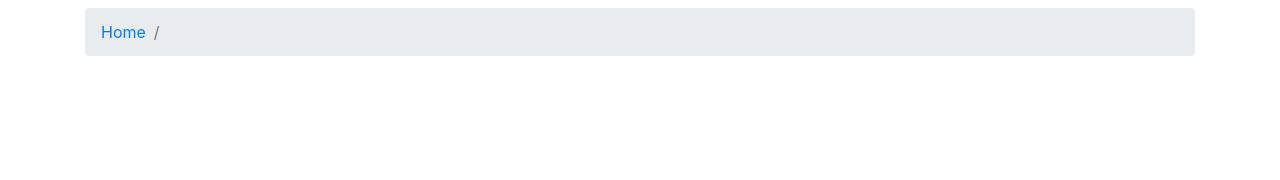
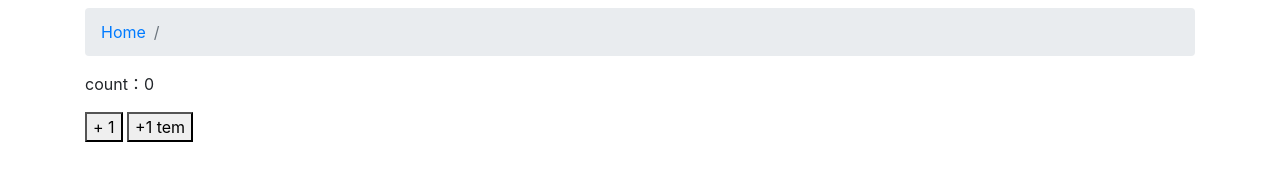
Before and after one commit to AxCat/vue-ex, a website: page Ex/third/Methods.html in a window 1280 px wide. Drawn offline with nearby package versions, Linux system fonts and the light colour scheme.

Commit message:
methods属性初の体验

```diff
--- a/Ex/third/Methods.html
+++ b/Ex/third/Methods.html
@@ -20,14 +20,38 @@
     </nav>
 
     <div id="app">
+        <p>count：<span>{{counter}}</span></p>
+        <button @click="add(1)">+ 1</button>
 
+        <btn @click.native="add(1)">+ 1</btn>
     </div>
 
 </div>
 
 <script type="text/javascript">
+
+    var btn = {
+        template:`
+        <button>+1 tem</button>
+        `
+    }
+
+
 //    每个 Vue 应用都是通过用 Vue 函数创建一个新的 Vue 实例开始的
-
+    var  app = new Vue({
+        el:'#app',
+        data:{
+            counter:0
+        },
+        methods:{
+          add:function (x) {
+              this.counter += x
+          }
+        },
+        components:{
+            'btn':btn
+        }
+    })
 </script>
 </body>
 </html>
```
